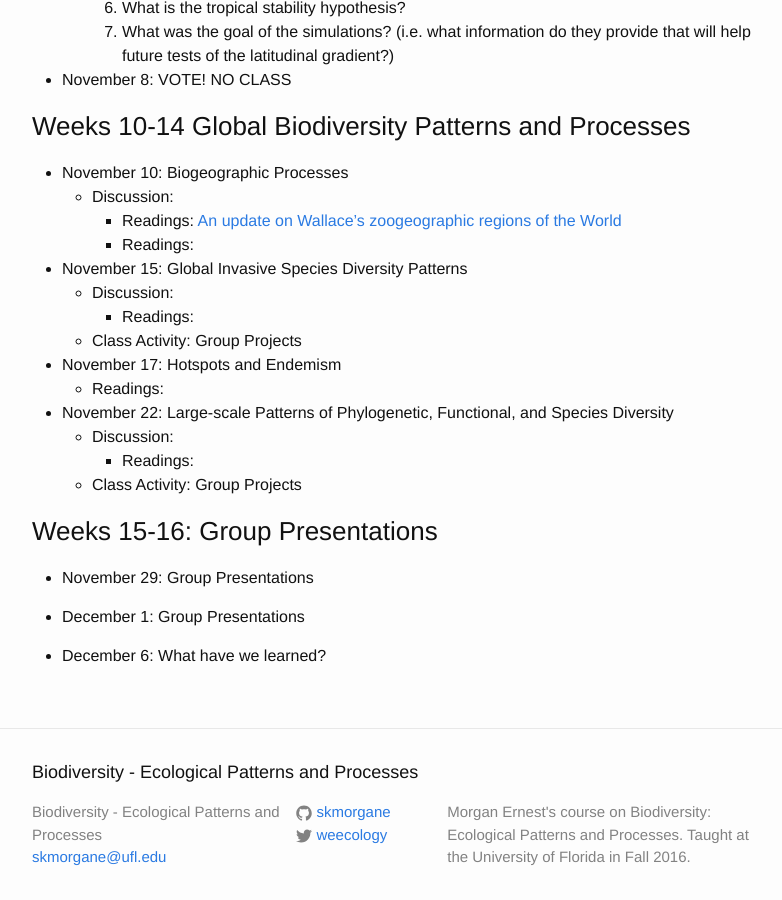
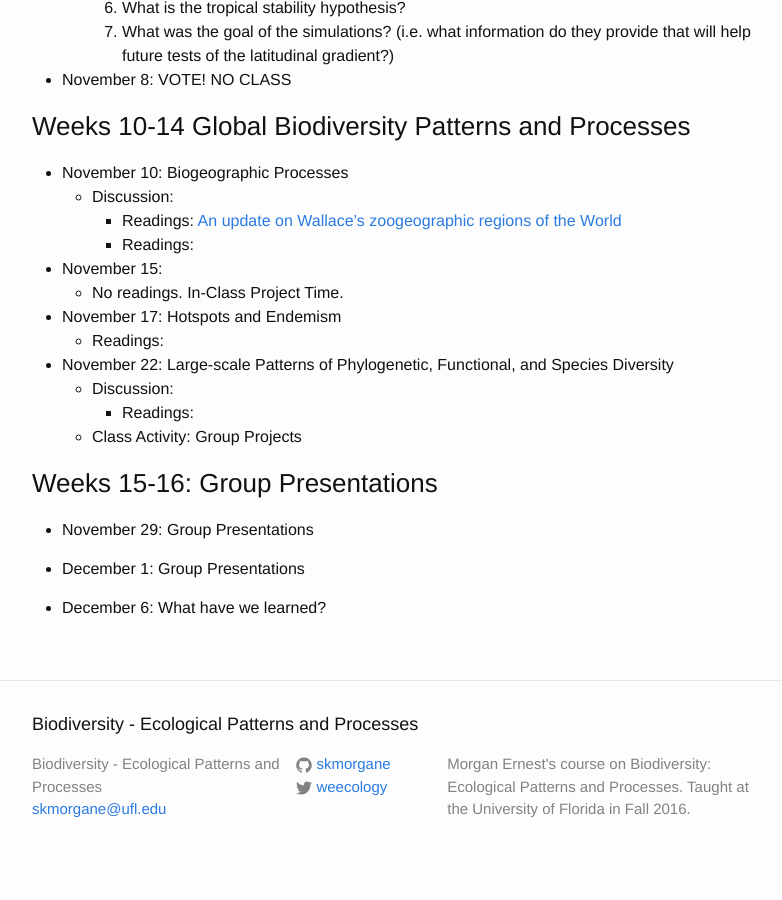
Before and after one commit to skmorgane/biodiversity-course, a Jekyll site: the page built from schedule.md, in a window 1280 px wide and 900 px high, scrolled down 9410 px. Shown: the whole window, without its empty margins (238-1020 px from the left). Built offline with Jekyll 4.4.1, drawn with Linux system fonts in a browser that asks for light colours.

Commit message:
Created class project day

```diff
--- a/schedule.md
+++ b/schedule.md
@@ -285,10 +285,8 @@ Tuesdays are often a split between class activity and discussion, thus there are
          * Readings: [An update on Wallace's zoogeographic regions of the World](https://doi.org/10.1126/science.1228282)
          * Readings:
 
-* November 15: Global Invasive Species Diversity Patterns
-    * Discussion:
-         * Readings:
-    * Class Activity: Group Projects
+* November 15:
+    * No readings. In-Class Project Time.
 
 * November 17: Hotspots and Endemism
     * Readings:
```
